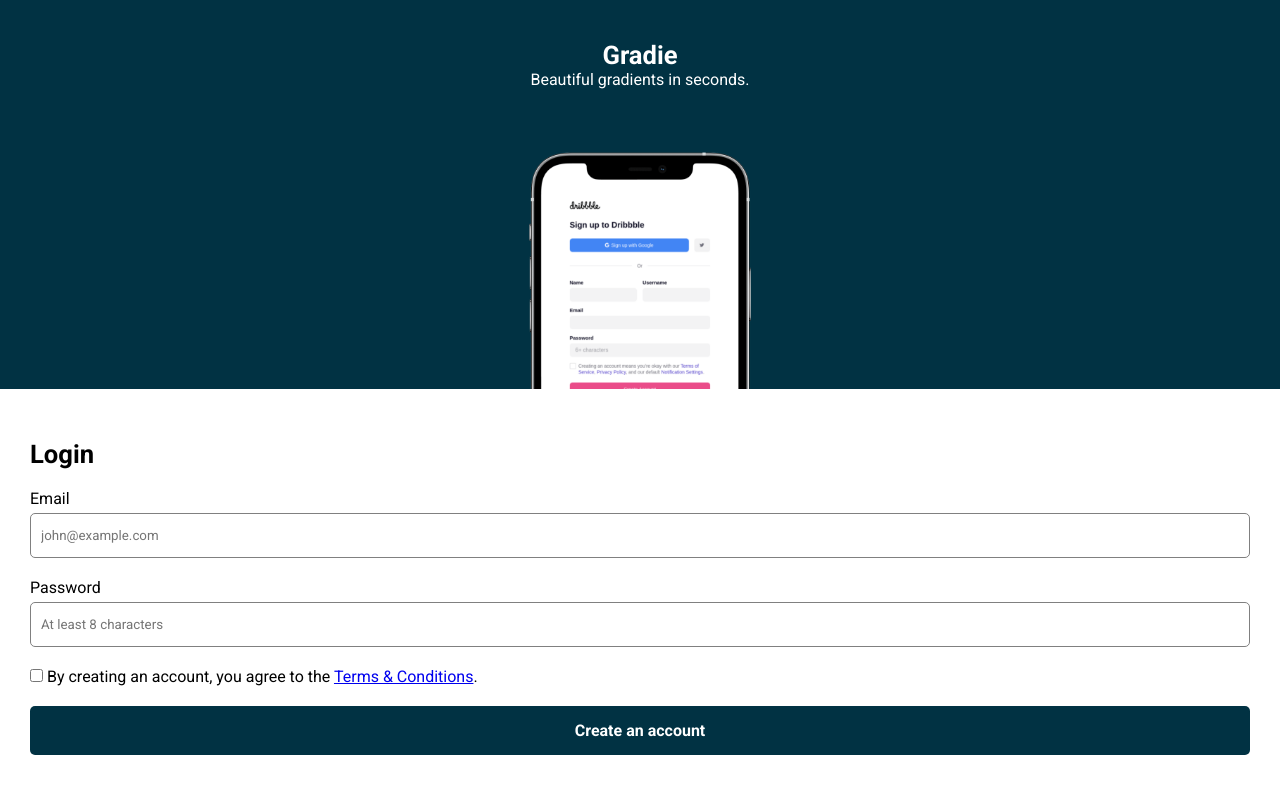
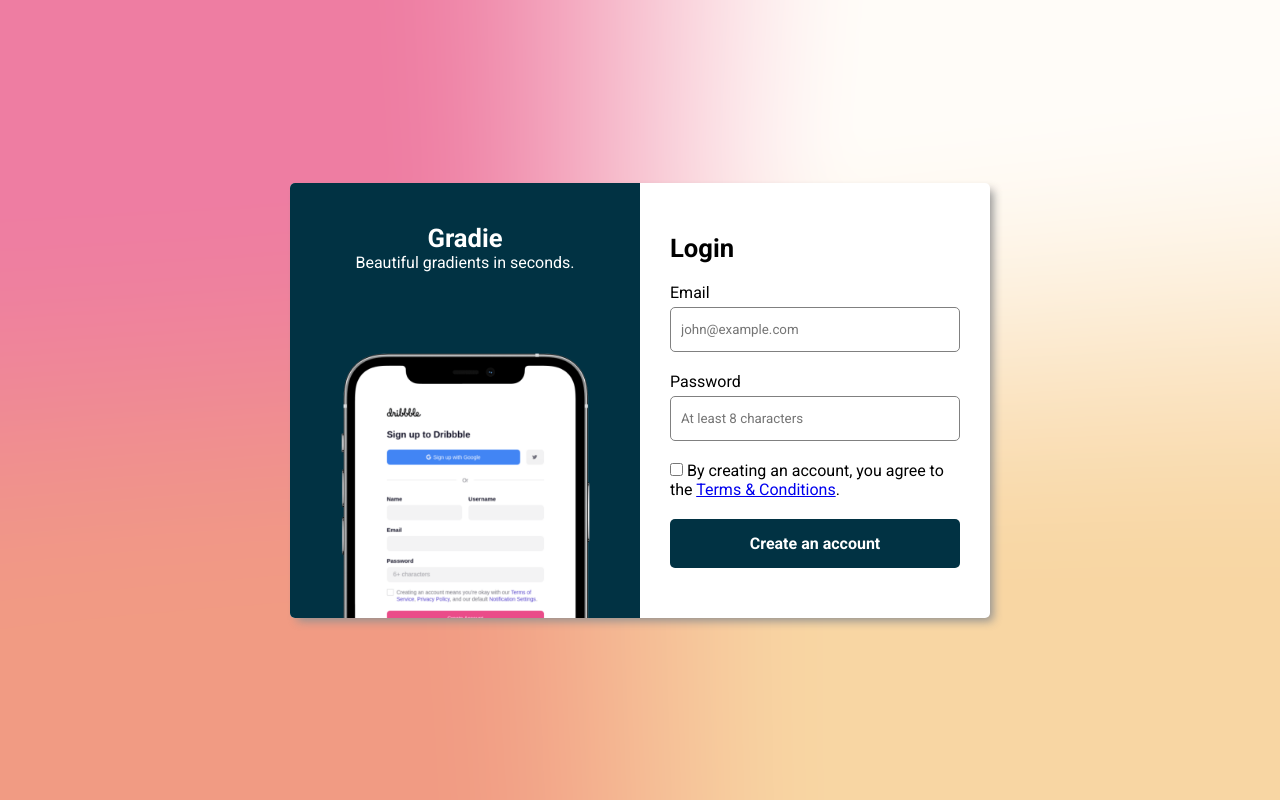
Before and after one commit to yosbergc/Signup-Form, a plain HTML site: page index.html in a window 1280 px wide. Drawn offline with Linux system fonts and the light colour scheme.

Commit message:
PC Version

```diff
--- a/style.css
+++ b/style.css
@@ -4,9 +4,17 @@
     box-sizing: border-box;
     font-family: 'Roboto', sans-serif;
 }
+main {
+    background-image: url(Assets/Background.png);
+    background-size: cover;
+    display: flex;
+    justify-content: center;
+}
 .login-container {
     width: 100%;
+    max-width: 400px;
     overflow: hidden;
+    background-color: white;
 }
 .photo-container {
     display: flex;
@@ -62,3 +70,24 @@ h2 {
     font-weight: 600;
     font-size: 1rem;
 }
+@media (min-width: 576px) and (max-width: 991px) {
+    main {
+        padding: 20px 0px;
+    }
+}
+@media (min-width: 1200px) {
+    main {
+        min-height: 100vh;
+        align-items: center;
+    }
+    .login-container {
+        display: grid;
+        height: fit-content;
+        grid-template-columns: 1fr 1fr;
+        max-width: 700px;
+        border-radius: 5px;
+        -webkit-box-shadow: 5px 5px 10px -2px rgba(145,145,145,1);
+        -moz-box-shadow: 5px 5px 10px -2px rgba(145,145,145,1);
+        box-shadow: 5px 5px 10px -2px rgba(145,145,145,1);
+    }
+}
```
